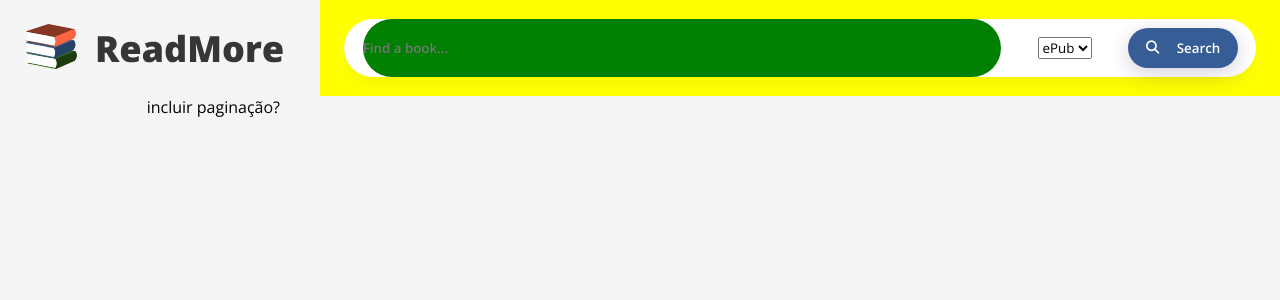
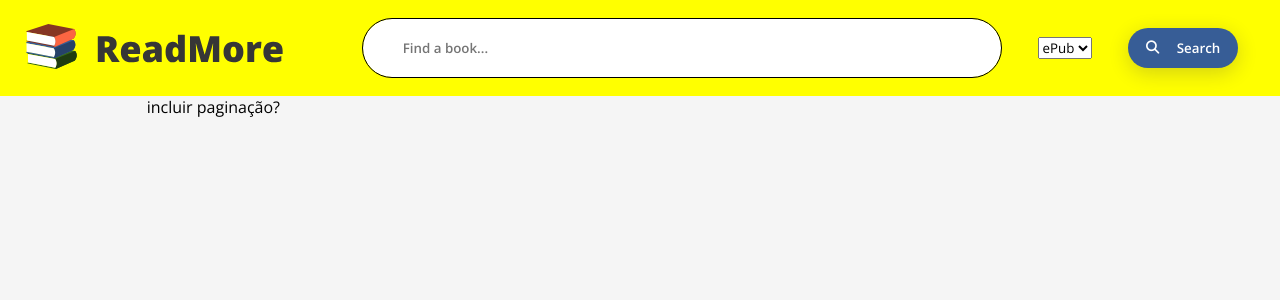
Before and after one commit to JJDSNT/bookstore, a Next.js app: page / in a window 1280 px wide. Shown: the top 300 px of the page. Built offline with nearby package versions, Linux system fonts and the light colour scheme.

Commit message:
Alterações css

```diff
--- a/components/Header.module.css
+++ b/components/Header.module.css
@@ -3,6 +3,7 @@
   height: 12vh;
   display: flex;
   align-items: center;
+  background-color: yellow;
 }
 
 .logo {
@@ -12,6 +13,7 @@
   background-repeat:no-repeat;
   background-position: left top;
   padding: 2px;
+  background-color: yellow;
 }
 
 
@@ -37,8 +39,8 @@
   margin-right: 2.5%;
   width: 95%;
   height: 60%;
-  background: #ffffff;
-  box-shadow: 0px 10px 12px rgba(112, 112, 112, 0.05);
+  background: yellow;
+  /*box-shadow: 0px 10px 12px rgba(112, 112, 112, 0.05);*/
   border-radius: 10vh;
   display: flex;
   justify-content: space-around;
@@ -46,7 +48,8 @@
 }
 
 .searchInput {
-  outline: none;
+  outline: 1px solid black;
+  text-indent: 40px;
   margin-left: 2%;
   margin-right: auto;
   border: none;
@@ -54,7 +57,7 @@
   width: 70%;
   height: 100%;
   font-weight: 600;
-  background-color: green;
+  background-color: white;
 }
 
 .searchInput:focus::-webkit-input-placeholder {
```
Also changed, not shown: components/Main.js (+0 -7 lines).
